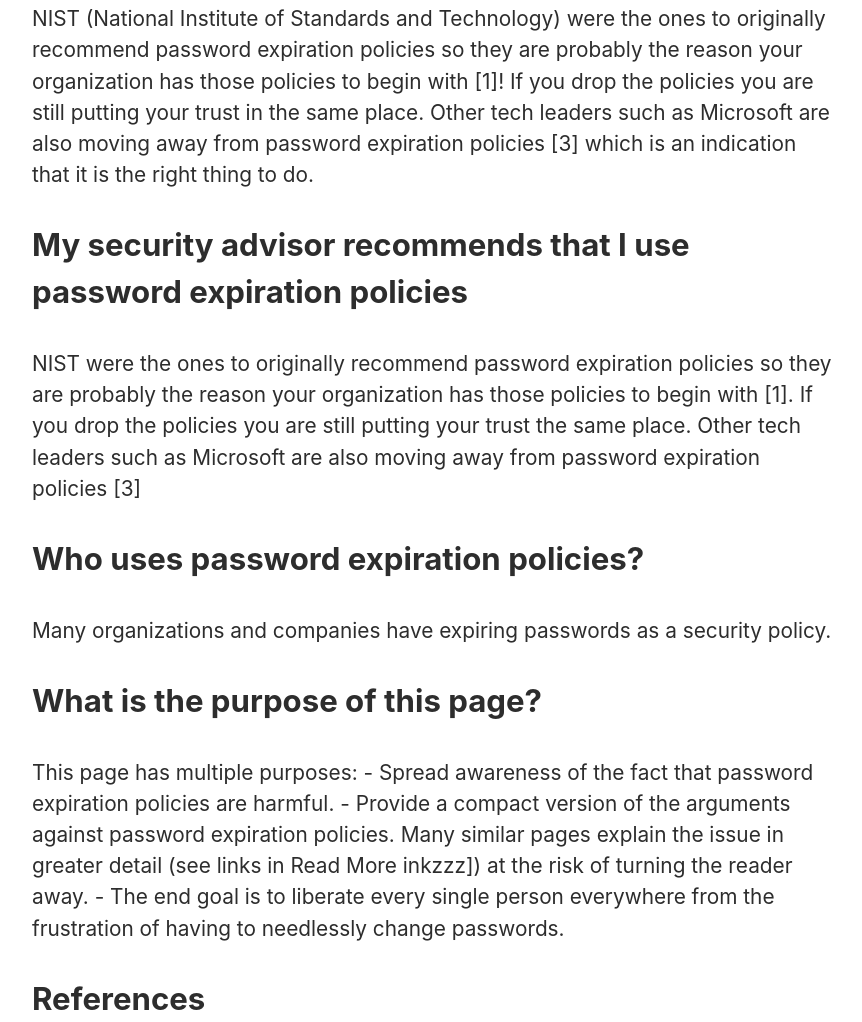
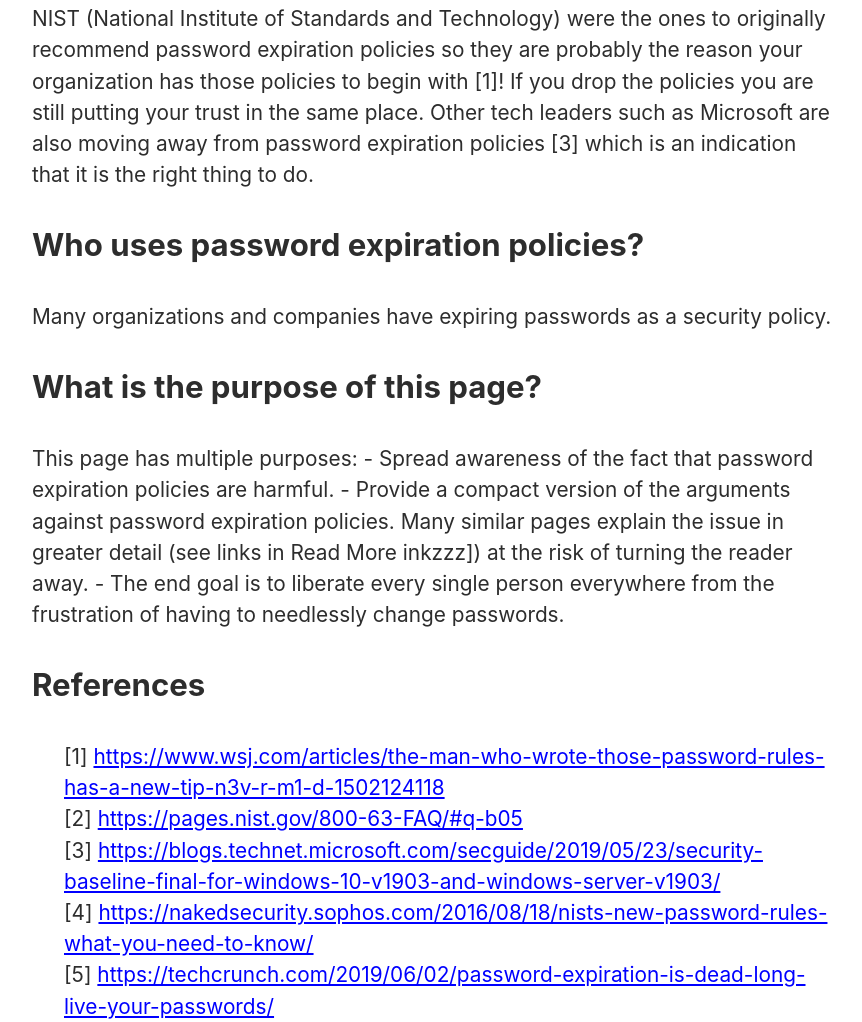
Before and after one commit to longlivepasswords/longlivepasswords, a plain HTML site: page index.html in a window 1280 px wide. Shown: the part 972-1994 px from the top of the page, without its empty margins (208-1070 px from the left). Drawn offline with Linux system fonts and the light colour scheme.

Commit message:
Remove section

```diff
--- a/index.html
+++ b/index.html
@@ -53,14 +53,6 @@
       </div>
     </article>
     <article>
-      <header><h2>My security advisor recommends that I use password expiration policies</h2></header>
-      <div>
-        <p>
-          NIST were the ones to originally recommend password expiration policies so they are probably the reason your organization has those policies to begin with [1]. If you drop the policies you are still putting your trust the same place. Other tech leaders such as Microsoft are also moving away from password expiration policies [3]
-        </p>
-      </div>
-    </article>
-    <article>
       <header><h2>Who uses password expiration policies?</h2></header>
       <div>
         <p>
```
